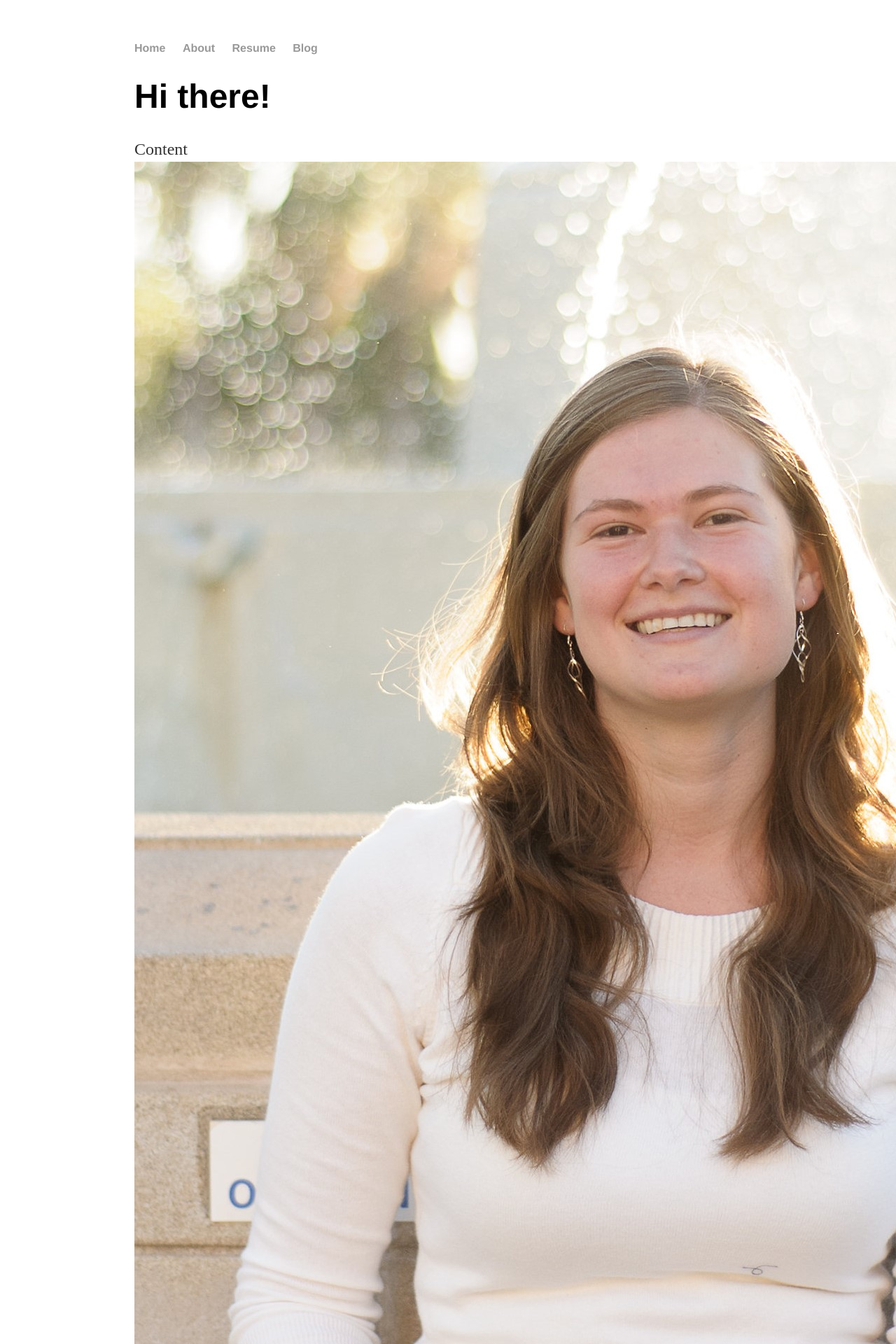
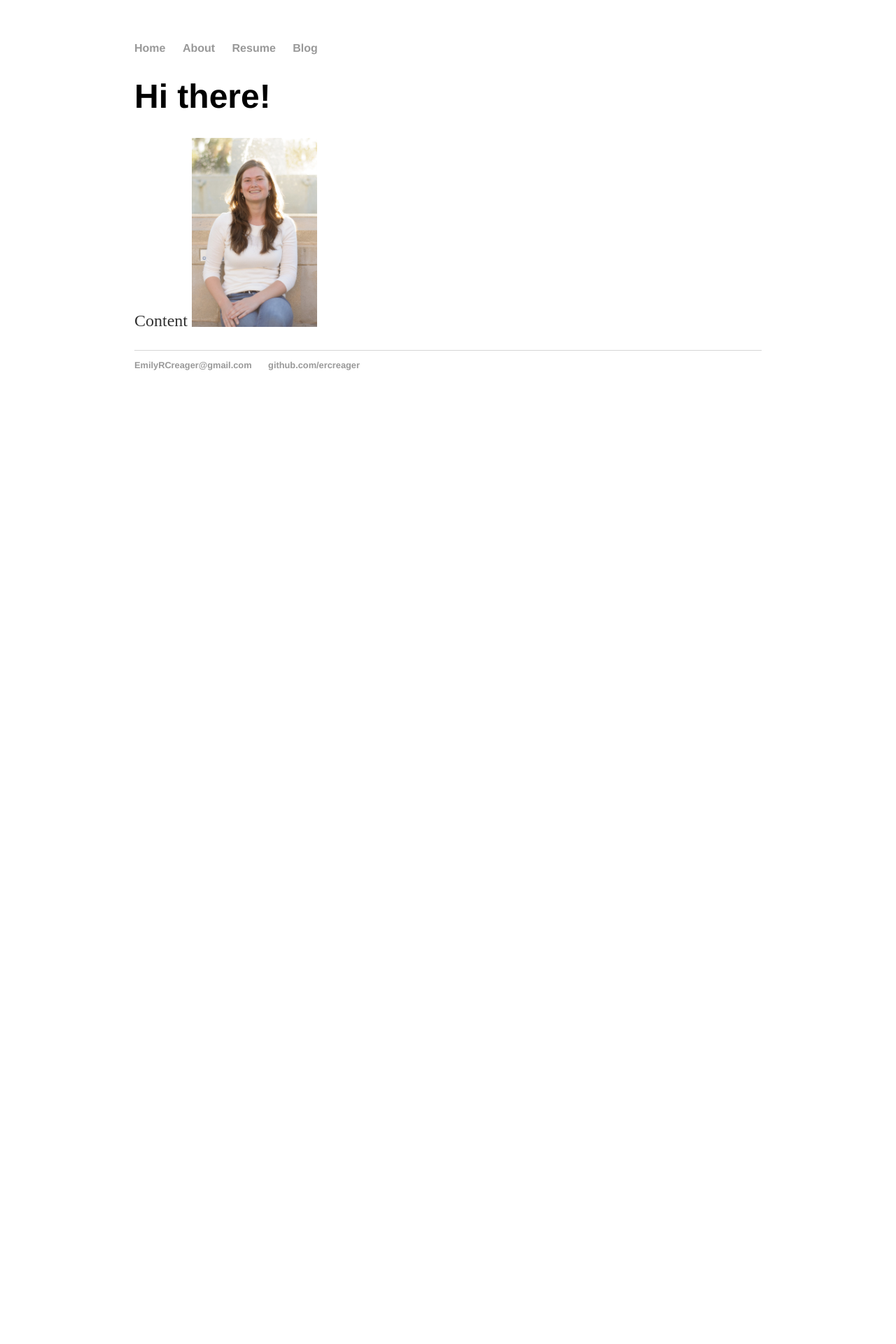
Before and after one commit to ercreager/ercreager.github.io, a Jekyll site: the page built from index.html, in a window 1280 px wide. Shown: the top 1920 px of the page at 70% size. Built offline with Jekyll 4.4.1, drawn with Linux system fonts in a browser that asks for light colours; after the commit the page ends 900 px from its top, so only the background shows below that.

Commit message:
Update homepage

```diff
--- a/index.html
+++ b/index.html
@@ -5,6 +5,6 @@ title: Emily Creager
 <div class="blurb">
 	<h1>Hi there!</h1>
 	<p>Content
-		<img src="/assets/FountainPhoto.jpg" alt="Photo of Emily Creager">
+		<img src="/assets/FountainPhoto.jpg" alt="Photo of Emily Creager" style="width: 20%;">
 	</p>
 </div><!-- /.blurb -->
```
